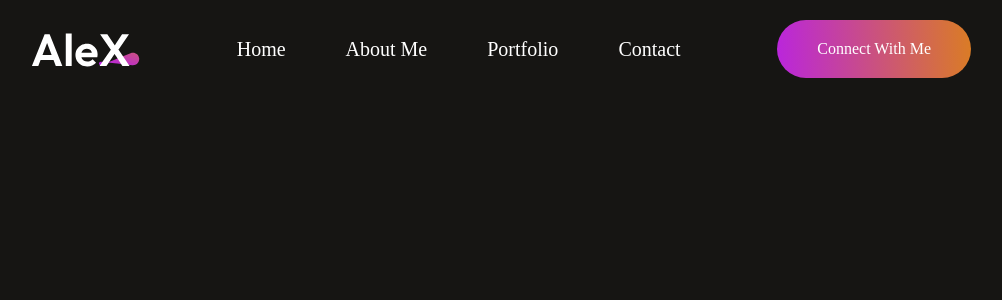
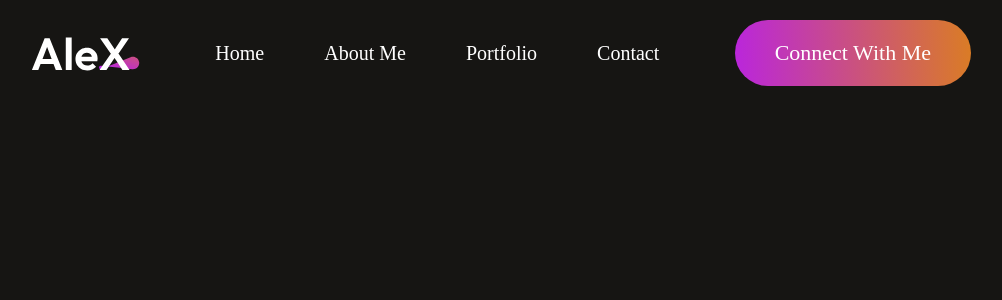
Before and after one commit to hellokristinafaye/portfolio-react, a React (Vite) app: page / in a window 1280 px wide. Shown: the top 300 px of the page, without its empty margins (139-1141 px from the left). Built offline with nearby package versions, Linux system fonts and the light colour scheme.

Commit message:
hover effect added

```diff
--- a/src/components/NavBar/Navbar.css
+++ b/src/components/NavBar/Navbar.css
@@ -14,5 +14,11 @@
 .nav-connect {
     padding: 20px 40px;
     border-radius: 50px;
-    background: linear-gradient(267deg, var(--orange-color) .36%, var(--purple-color) 102.6%)
+    background: linear-gradient(267deg, var(--orange-color) .36%, var(--purple-color) 102.6%);
+    font-size: 22px;
+    cursor: pointer;
+    transition: .5s;
 }
+.nav-connect:hover {
+    transform: scale(1.05);
+}
```
